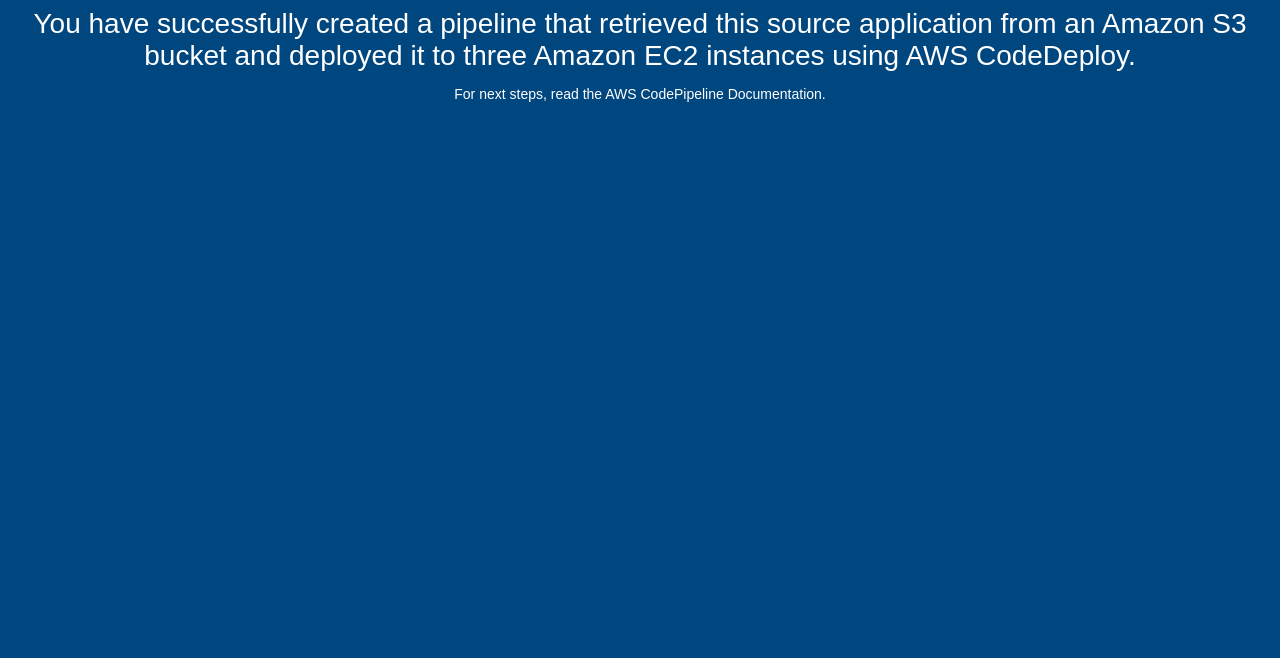
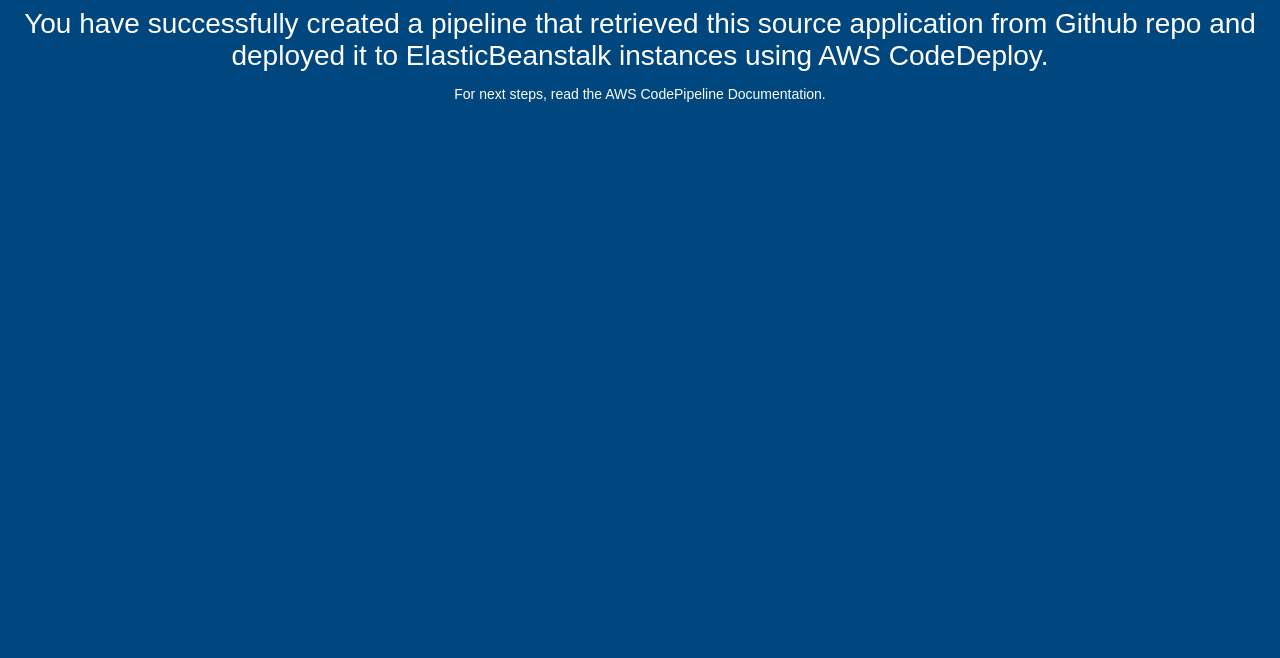
Before and after one commit to hridesh-net/crash-course-sample-code, a plain HTML site: page index.html in a window 1280 px wide. Shown: the part 142-800 px from the top of the page. Drawn offline with Linux system fonts and the light colour scheme.

Commit message:
content changed

```diff
--- a/index.html
+++ b/index.html
@@ -27,8 +27,8 @@
 <body>
   <div align="center">
     <h1>Congratulations!</h1>
-    <h2>You have successfully created a pipeline that retrieved this source application from an Amazon S3 bucket and deployed it
-	to three Amazon EC2 instances using AWS CodeDeploy.</h2>
+    <h2>You have successfully created a pipeline that retrieved this source application from Github repo and deployed it
+	to ElasticBeanstalk instances using AWS CodeDeploy.</h2>
     <p>For next steps, read the AWS CodePipeline Documentation.</p>
   </div>
 </body>
```
